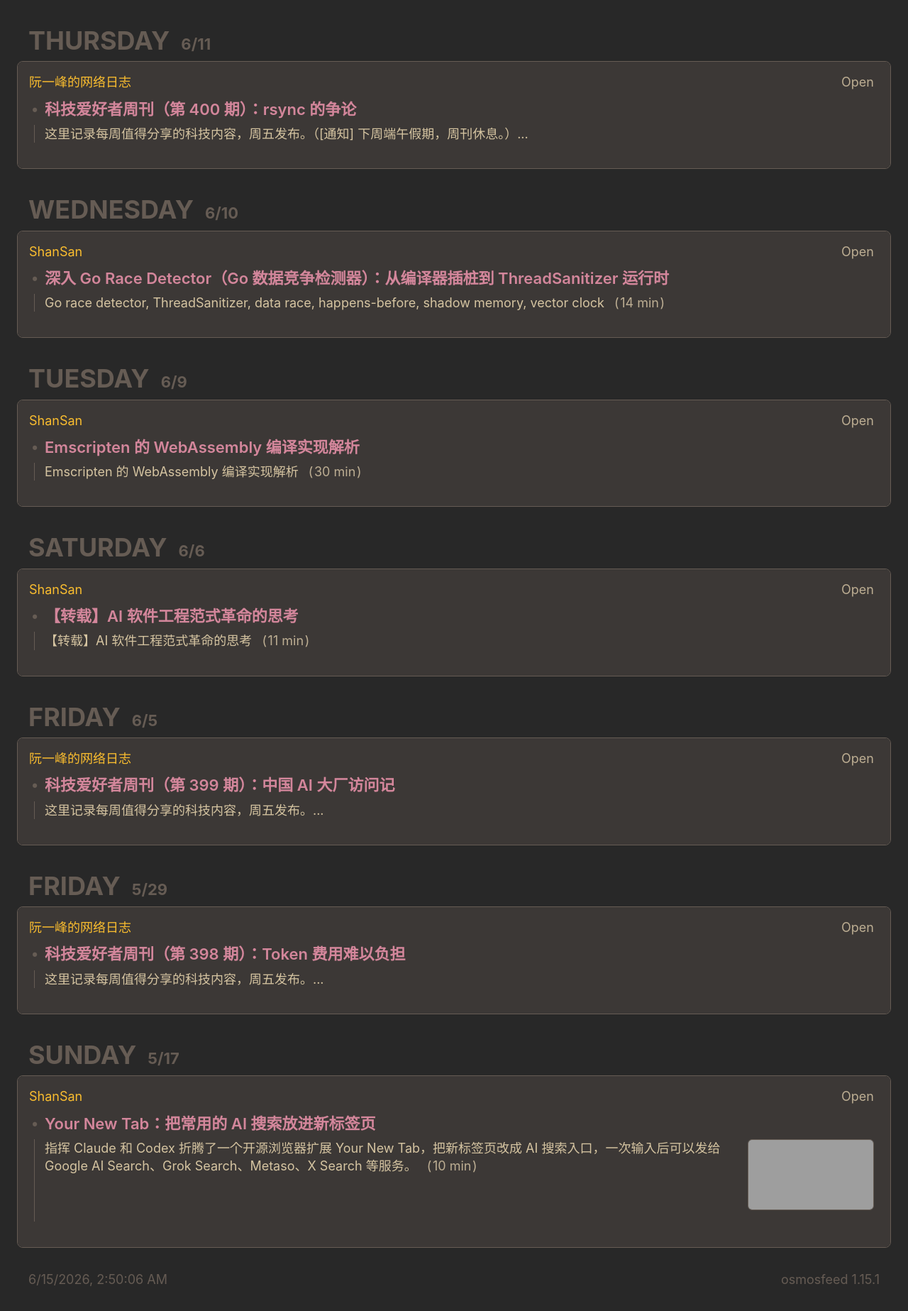
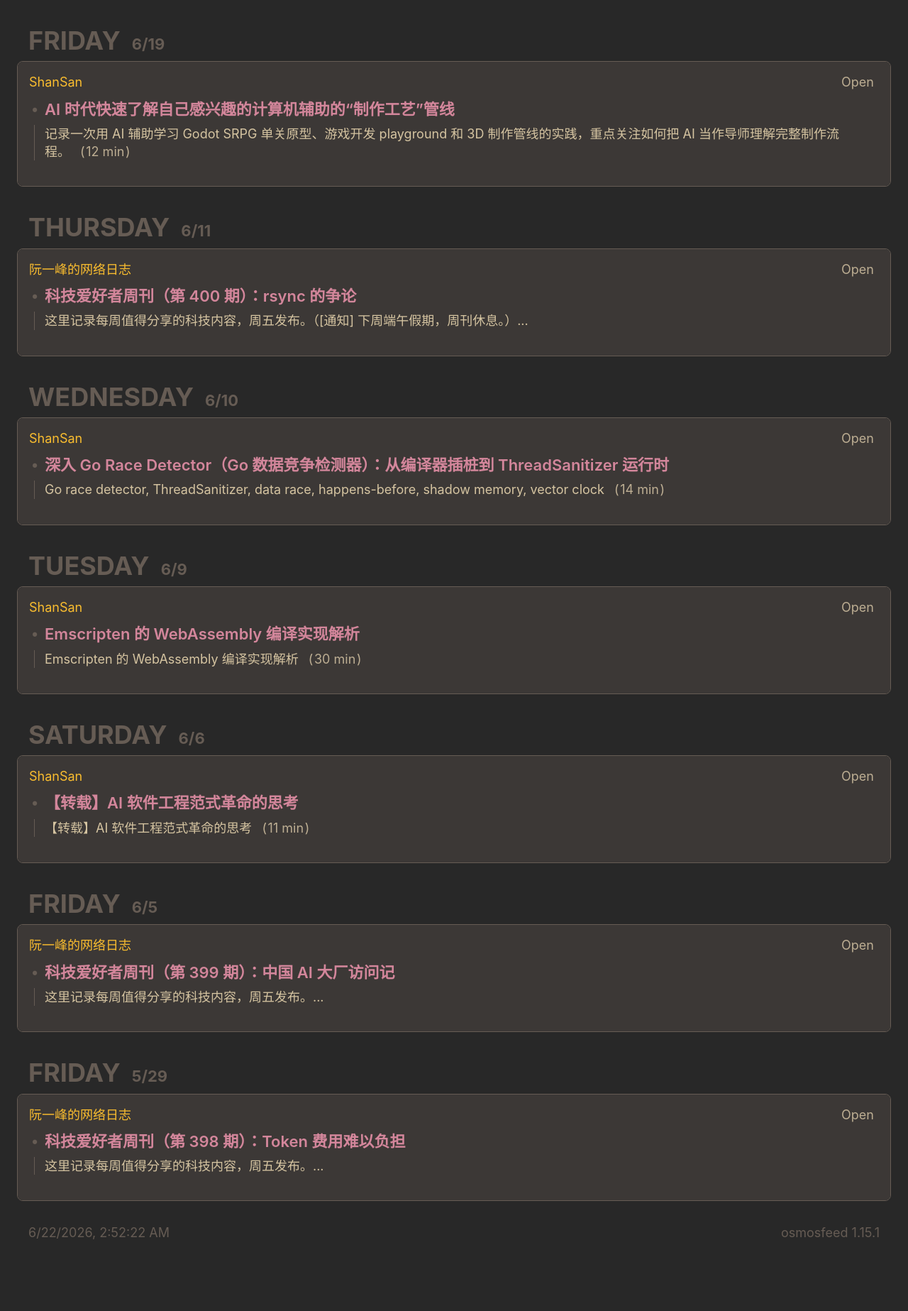
Before and after one commit to MrGo123/rss, a plain HTML site: page index.html in a window 1280 px wide. Shown: the whole page at 71% size. After the commit the page ends 1781 px from the top, so only its background shows below. Drawn offline with Linux system fonts and the light colour scheme; grey boxes are pictures that could not be loaded.

Commit message:
deploy: b27c0a14279007d9451fc6691a86a47144682088

```diff
--- a/index.html
+++ b/index.html
@@ -15,6 +15,53 @@
 
   <body>
     <!-- %after-body-begin.html% -->
+      <section class="daily-content js-toggle-accordions-scope">
+        <h2 class="daily-heading">
+          <button
+            class="daily-heading-toggle"
+            data-action="toggle-accordions"
+            title="Click to toggle the day, Ctrl + click to toggle all."
+          >
+            <time class="daily-heading-toggle__weekday js-offset-weekday" data-offset-date=2026-06-19 datetime="2026-06-19T21:55:32.000Z">2026-06-19</time>
+            <time class="daily-heading-toggle__date js-offset-date" data-offset-date=2026-06-19 datetime="2026-06-19T21:55:32.000Z"></time>
+          </button>
+        </h2>
+        <ul class="sources card">
+            <li class="card__section">
+              <section class="js-toggle-accordions-scope">
+                <h3 class="source-heading">
+                  <button
+                    class="source-heading__name"
+                    data-action="toggle-accordions"
+                    title="Click to toggle the source, Ctrl + click to toggle all."
+                  >ShanSan</button>
+                  <a class="source-heading__link" href="https://shansan.top/">Open</a>
+                </h3>
+                <section class="articles-per-source">
+                    <article>
+                      <details
+                        class="article-expander"
+                        data-action="toggle-native-accordion"
+                        data-accordion-key="https://shansan.top/2026/06/19/learn-with-ai-friends/"
+                        open
+                      >
+                        <summary class="article-expander__title">AI 时代快速了解自己感兴趣的计算机辅助的“制作工艺”管线</summary>
+                        <a class="article-summary-link article-summary-box-outer" href="https://shansan.top/2026/06/19/learn-with-ai-friends/">
+                          <div class="article-summary-box-inner media-object">
+                            <span class="media-object__text">
+                              <span>记录一次用 AI 辅助学习 Godot SRPG 单关原型、游戏开发 playground 和 3D 制作管线的实践，重点关注如何把 AI 当作导师理解完整制作流程。</span>
+                                &ensp;<span class="article-reading-time">(&hairsp;12
+                                  min&hairsp;)</span>
+                            </span>
+                          </div>
+                        </a>
+                      </details>
+                    </article>
+                </section>
+              </section>
+            </li>
+        </ul>
+      </section>
       <section class="daily-content js-toggle-accordions-scope">
         <h2 class="daily-heading">
           <button
@@ -291,58 +338,10 @@
             </li>
         </ul>
       </section>
-      <section class="daily-content js-toggle-accordions-scope">
-        <h2 class="daily-heading">
-          <button
-            class="daily-heading-toggle"
-            data-action="toggle-accordions"
-            title="Click to toggle the day, Ctrl + click to toggle all."
-          >
-            <time class="daily-heading-toggle__weekday js-offset-weekday" data-offset-date=2026-05-17 datetime="2026-05-17T17:13:00.000Z">2026-05-17</time>
-            <time class="daily-heading-toggle__date js-offset-date" data-offset-date=2026-05-17 datetime="2026-05-17T17:13:00.000Z"></time>
-          </button>
-        </h2>
-        <ul class="sources card">
-            <li class="card__section">
-              <section class="js-toggle-accordions-scope">
-                <h3 class="source-heading">
-                  <button
-                    class="source-heading__name"
-                    data-action="toggle-accordions"
-                    title="Click to toggle the source, Ctrl + click to toggle all."
-                  >ShanSan</button>
-                  <a class="source-heading__link" href="https://shansan.top/">Open</a>
-                </h3>
-                <section class="articles-per-source">
-                    <article>
-                      <details
-                        class="article-expander"
-                        data-action="toggle-native-accordion"
-                        data-accordion-key="https://shansan.top/2026/05/17/your-new-tab-ai-search-hub-promo/"
-                        open
-                      >
-                        <summary class="article-expander__title">Your New Tab：把常用的 AI 搜索放进新标签页</summary>
-                        <a class="article-summary-link article-summary-box-outer" href="https://shansan.top/2026/05/17/your-new-tab-ai-search-hub-promo/">
-                          <div class="article-summary-box-inner media-object">
-                              <img src="https://raw.githubusercontent.com/vibe-ideas/your-new-tab/main/demo.gif" loading="lazy" class="media-object__media article-image" />
-                            <span class="media-object__text">
-                              <span>指挥 Claude 和 Codex 折腾了一个开源浏览器扩展 Your New Tab，把新标签页改成 AI 搜索入口，一次输入后可以发给 Google AI Search、Grok Search、Metaso、X Search 等服务。</span>
-                                &ensp;<span class="article-reading-time">(&hairsp;10
-                                  min&hairsp;)</span>
-                            </span>
-                          </div>
-                        </a>
-                      </details>
-                    </article>
-                </section>
-              </section>
-            </li>
-        </ul>
-      </section>
 
     <footer>
-      <a class="footer-link" href="https://github.com/MrGo123/rss/actions/runs/27521051001">
-        <time id="build-timestamp" datetime="2026-06-15T02:50:06.365Z">2026-06-15T02:50:06.365Z</time>
+      <a class="footer-link" href="https://github.com/MrGo123/rss/actions/runs/27926474947">
+        <time id="build-timestamp" datetime="2026-06-22T02:52:22.636Z">2026-06-22T02:52:22.636Z</time>
       </a>
       <a class="footer-link" href="https://github.com/osmoscraft/osmosfeed">osmosfeed 1.15.1</a>
     </footer>
```
Also changed, not shown: cache.json (+10 -10 lines), 1 other file.
